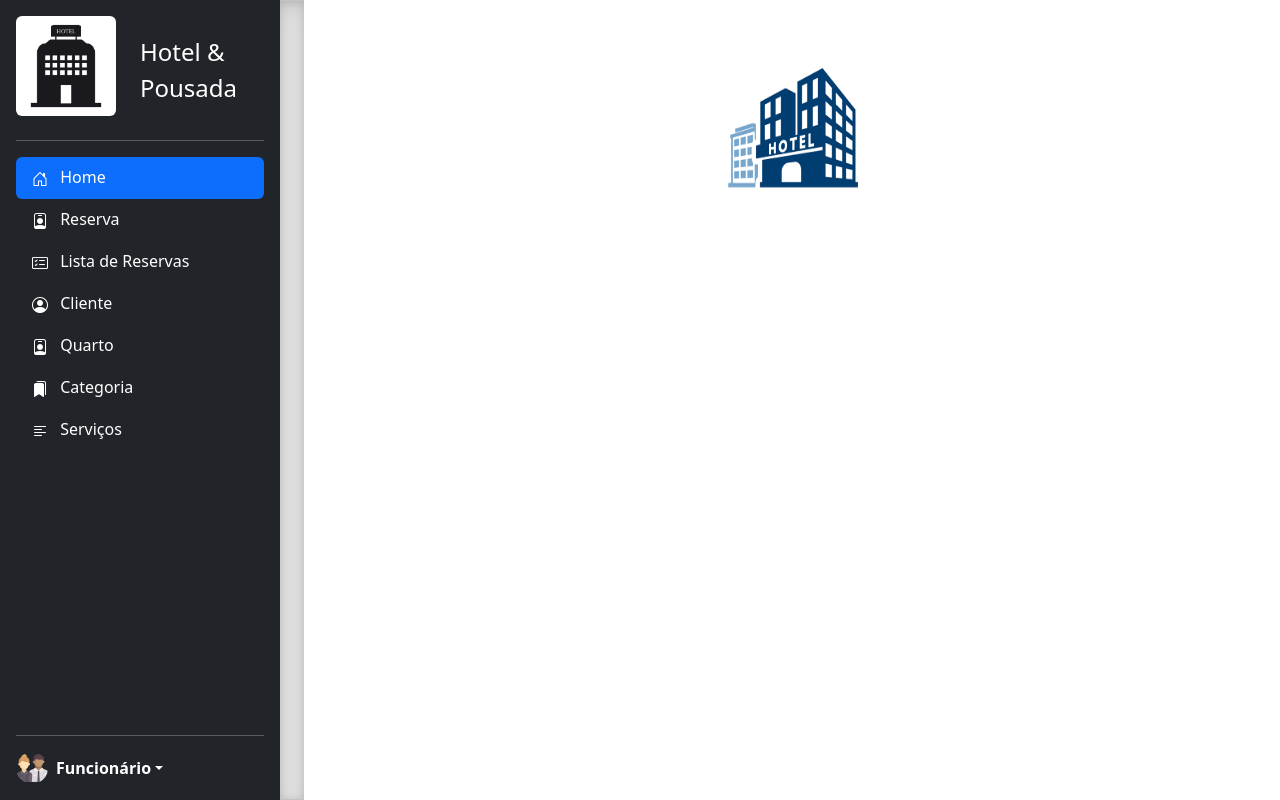
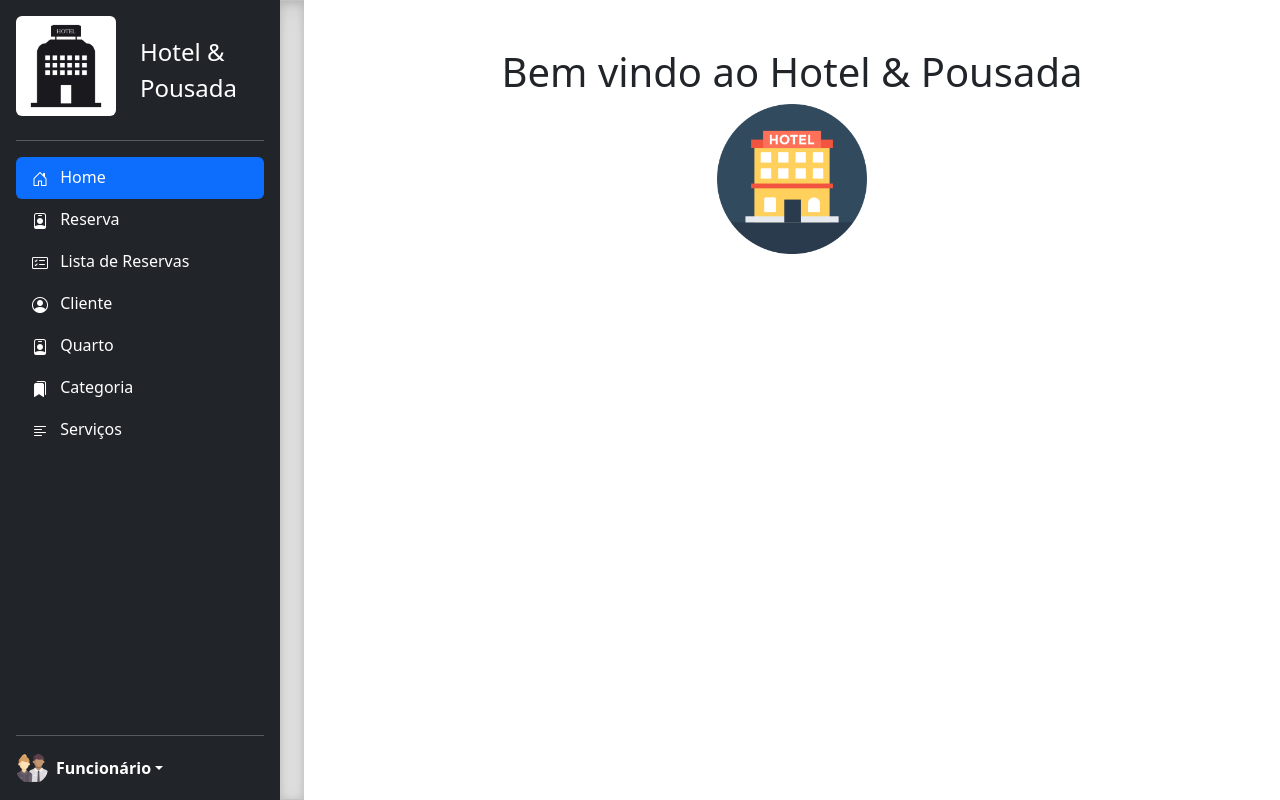
Before and after one commit to JonasMoreira5/Sistema-Hotel-, a PHP site: page /index.php in a window 1280 px wide. Run offline with PHP 8.4, Linux system fonts and the light colour scheme.

Commit message:
add: adicionado novo icone ao home page

```diff
--- a/index.php
+++ b/index.php
@@ -8,6 +8,7 @@
     <meta name="viewport" content="width=device-width, initial-scale=1">
     <meta name="author" content="Jonas Moreira">
     <title>Hotel & Pousada</title>
+    <link rel="shortcut icon" href="assets\img\hotel-icone.png">
 
     <link href="assets/css/bootstrap.min.css" rel="stylesheet">
     <!-- <link rel="stylesheet" href="./assets/css/style.css" -->
@@ -53,8 +54,7 @@
         <div class="d-flex flex-column flex-shrink-0 p-3 text-bg-dark" style="width: 280px;">
             <a href="/" class="d-flex align-items-center mb-3 mb-md-0 me-md-auto text-white text-decoration-none">
                 <!-- adicionar imagem da logo -->
-                <img src="assets\img\hotel-logo.jpg" class="figure-img img-fluid rounded me-4"
-                    style="width: 100px; height: 100px" alt="">
+                <img src="assets\img\hotel-logo.jpg" class="figure-img img-fluid rounded me-4" style="width: 100px; height: 100px" alt="">
                 <span class="fs-4">Hotel & Pousada</span>
             </a>
             <hr>
@@ -126,8 +126,7 @@
             </ul>
             <hr>
             <div class="dropdown">
-                <a href="#" class="d-flex align-items-center text-white text-decoration-none dropdown-toggle"
-                    data-bs-toggle="dropdown" aria-expanded="false">
+                <a href="#" class="d-flex align-items-center text-white text-decoration-none dropdown-toggle" data-bs-toggle="dropdown" aria-expanded="false">
                     <img src="assets\img\funcionario.png" alt="img" width="32" height="32" class="rounded-circle me-2">
                     <strong>Funcionário</strong>
                 </a>
@@ -149,7 +148,7 @@
                 <div class="col mt-5">
                     <?php
                     include("config.php");
-                        switch(@$_REQUEST["page"]){
+                    switch (@$_REQUEST["page"]) {
                         case "novo_cliente":
                             include("novo-cliente.php");
                             break;
@@ -212,7 +211,10 @@
                             <div class="row marcador align-items-center">
                                 <div class="col mx-auto text-center">
                                     <figure class="figure">
-                                <img src="assets\img\logo.png" class="figure-img img-fluid rounded" style="width: 150px; height: 150px" alt="...">
+                                        <h1>
+                                            Bem vindo ao Hotel & Pousada
+                                        </h1>
+                                        <img src="assets\img\hotel-icone.png" class="img-fluid rounded" style="width: 150px; height: 150px" alt="...">
                                     </figure>
                                 </div>
                             </div>
```
Also changed, not shown: assets/img/hotel-icone.png (added). Lines whose indentation alone changed are shown as unchanged.
